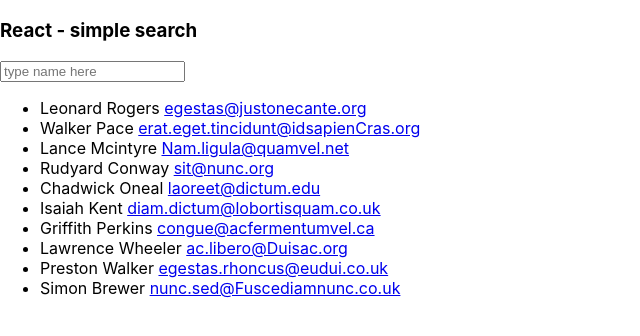
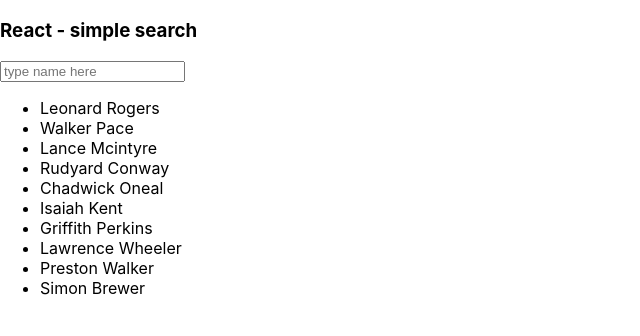
Before and after one commit to YohanesDemissie/react-assesment, a React (Create React App) app: page / in a window 1280 px wide. Shown: the top 336 px of the page, without its empty margins (0-640 px from the left). Built offline with nearby package versions, Linux system fonts and the light colour scheme; the HTML template or start-up script is replaced by a standard one.

Commit message:
FULLY FUNCTIONING AND ASSESSMENT COMPLETE!!!!!!!!!

```diff
--- a/src/App.js
+++ b/src/App.js
@@ -1,101 +1,51 @@
 import React from 'react';
-
-// let users = [
-//   {
-//     name: "Leonard Rogers",
-//     email: "egestas@justonecante.org"
-//   },
-//   {
-//     name: "Walker Pace",
-//     email: "erat.eget.tincidunt@idsapienCras.org"
-//   },
-//   {
-//     name: "Lance Mcintyre",
-//     email: "Nam.ligula@quamvel.net"
-//   },
-//   {
-//     name: "Rudyard Conway",
-//     email: "sit@nunc.org"
-//   },
-//   {
-//     name: "Chadwick Oneal",
-//     email: "laoreet@dictum.edu"
-//   },
-//   {
-//     name: "Isaiah Kent",
-//     email: "diam.dictum@lobortisquam.co.uk"
-//   },
-//   {
-//     name: "Griffith Perkins",
-//     email: "congue@acfermentumvel.ca"
-//   },
-//   {
-//     name: "Lawrence Wheeler",
-//     email: "ac.libero@Duisac.org"
-//   },
-//   {
-//     name: "Preston Walker",
-//     email: "egestas.rhoncus@eudui.co.uk"
-//   },
-//   {
-//     name: "Simon Brewer",
-//     email: "nunc.sed@Fuscediamnunc.co.uk"
-//   }
-// ];
 
 class App extends React.Component {
   constructor(props) {
     super(props);
     this.state = {
       searchString: "",
-      users: [{
-      name: "Leonard Rogers",
-        email: "egestas@justonecante.org"
-    },
-    {
-      name: "Walker Pace",
-        email: "erat.eget.tincidunt@idsapienCras.org"
-    },
-    {
-      name: "Lance Mcintyre",
-        email: "Nam.ligula@quamvel.net"
-    },
-    {
-      name: "Rudyard Conway",
-        email: "sit@nunc.org"
-    },
-    {
-      name: "Chadwick Oneal",
-        email: "laoreet@dictum.edu"
-    },
-    {
-      name: "Isaiah Kent",
-        email: "diam.dictum@lobortisquam.co.uk"
-    },
-    {
-      name: "Griffith Perkins",
-        email: "congue@acfermentumvel.ca"
-    },
-    {
-      name: "Lawrence Wheeler",
-        email: "ac.libero@Duisac.org"
-    },
-    {
-      name: "Preston Walker",
-        email: "egestas.rhoncus@eudui.co.uk"
-    },
-    {
-      name: "Simon Brewer",
-      email: "nunc.sed@Fuscediamnunc.co.uk"
-    }]
+      selectedText: "",
+      users: [
+      "Leonard Rogers"
+    ,
+
+      "Walker Pace"
+    ,
+
+      "Lance Mcintyre"
+    ,
+
+      "Rudyard Conway"
+    ,
+
+      "Chadwick Oneal"
+    ,
+
+      "Isaiah Kent"
+    ,
+
+      "Griffith Perkins"
+    ,
+
+      "Lawrence Wheeler"
+    ,
+
+      "Preston Walker"
+    ,
+
+      "Simon Brewer"
+    ]
     };
     this.handleChange = this.handleChange.bind(this);
+    this.handleClick = this.handleClick.bind(this);
   }
 
   //NEED TO INCORPORATE
   getSuggestions(prefix) {
   const result = Array
     .from(new Array(10), function (x, i) {
+      console.log('hello')
       return i;
     })
     .map(function (x) {
@@ -106,28 +56,30 @@
     setTimeout(resolve, delay, result);
   });
 }
-// END INCORPORATION
 
-  // componentDidMount() {
-  //   // this.setState({
-  //   //   users: users
-  //   // });
-  //   this.refs.search.focus();
-  // }
-
-  handleChange() {
+  handleChange(e) {
+    const value = e.target.value
+    console.log(this.state.selectedText, 'hello')
     this.setState({
-      searchString: this.refs.search.value
+      searchString: value,
     });
   }
 
+  handleClick(e) {
+    const result = [e];
+    console.log(result, 'RESULTS');
+
+    this.setState({
+      users: result
+    });
+ }
   render() {
     let users = this.state.users;
     let search = this.state.searchString.trim().toLowerCase();
 
     if (search.length > 0) {
       users = users.filter(function (user) {
-        return user.name.toLowerCase().match(search);
+        return user.toLowerCase().match(search);
       });
     }
 
@@ -143,10 +95,14 @@
             placeholder="type name here"
           />
           <ul>
-            {users.map(l => {
+            {users.map((item, index) => {
               return (
-                <li>
-                  {l.name} <a href="#">{l.email}</a>
+                <li
+                  // value={this.state.selectedText}
+                  key={index}
+                  onClick={() => this.handleClick(item)}
+                >
+                  {item}
                 </li>
               );
             })}
```
